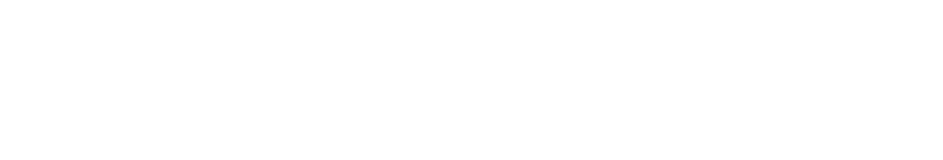
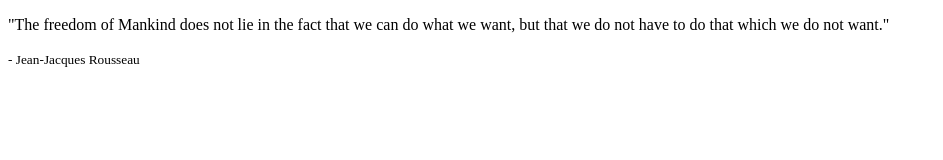
Before and after one commit to sziharka/simple-quote-page, a plain HTML site: page index.html in a window 1280 px wide. Shown: the whole page, without its empty margins (0-943 px from the left). Drawn offline with Linux system fonts and the light colour scheme.

Commit message:
add HTML structure

```diff
--- a/index.html
+++ b/index.html
@@ -3,10 +3,15 @@
 <head>
   <link rel="stylesheet" type"text/css" href="main.css">
   <meta charset="utf-8">
-  <title></title>
+  <title>Freedom</title>
   <meta name="viewport" content="width=device-width, initial-scale=1">
 </head>
 <body>
 
+  <div class="wrapper">
+    <p class="author">"The freedom of Mankind does not lie in the fact that we can do what we want, but that we do not have to do that which we do not want."</p>
+    <p class="author"><small>- Jean-Jacques Rousseau</small></p>
+  </div>
+
 </body>
 </html>
```
